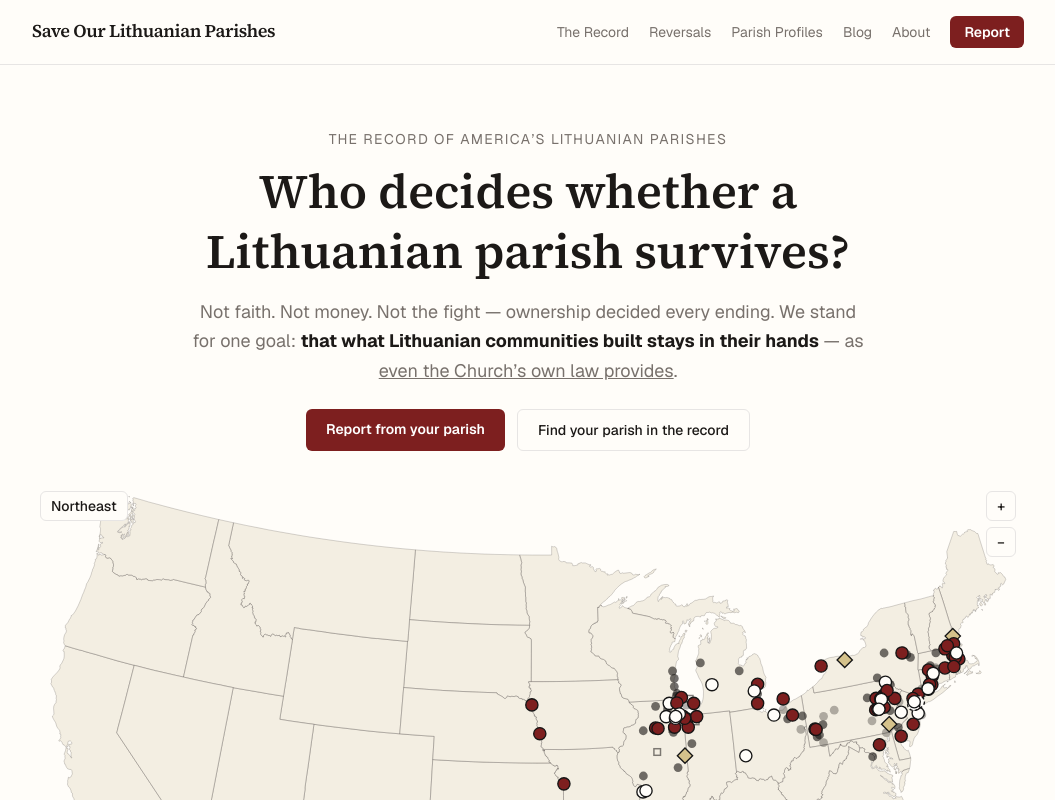
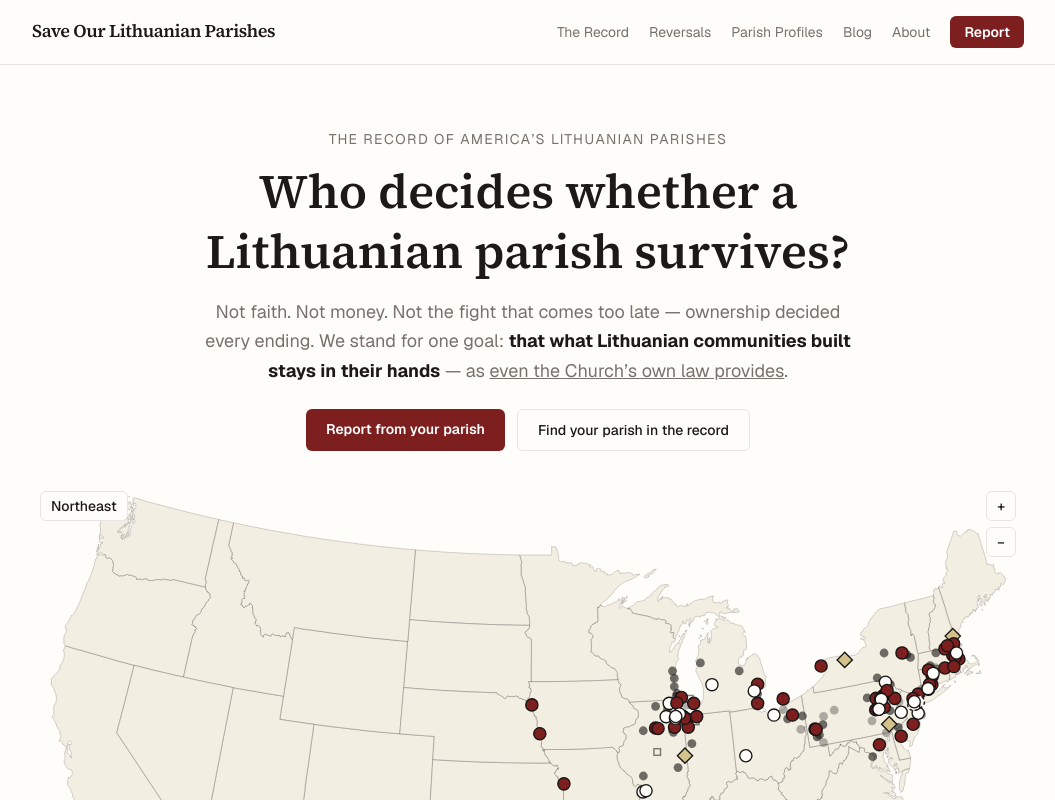
Before and after one commit to LietuvaAI/save-our-lithuanian-parishes, a Next.js app: page / in a window 1280 px wide. Shown: the top 800 px of the page, without its empty margins (112-1167 px from the left). Built offline with nearby package versions, Linux system fonts and the light colour scheme.

Commit message:
Scope the hero subhead to match the dual thesis
'Not the fight' contradicted the 26 documented reversals; 'Not the
fight that comes too late' states what the record actually shows and
plants the window theme the rest of the site pays off.

Co-Authored-By: Claude Fable 5 <noreply@anthropic.com>

```diff
--- a/app/page.tsx
+++ b/app/page.tsx
@@ -60,8 +60,8 @@ export default function Home() {
           Who decides whether a Lithuanian parish survives?
         </h1>
         <p className="mt-4 max-w-2xl mx-auto text-lg leading-relaxed text-muted">
-          Not faith. Not money. Not the fight — ownership decided every
-          ending. We stand for one goal:{" "}
+          Not faith. Not money. Not the fight that comes too late —
+          ownership decided every ending. We stand for one goal:{" "}
           <strong className="text-foreground">
             that what Lithuanian communities built stays in their hands
           </strong>{" "}
```
